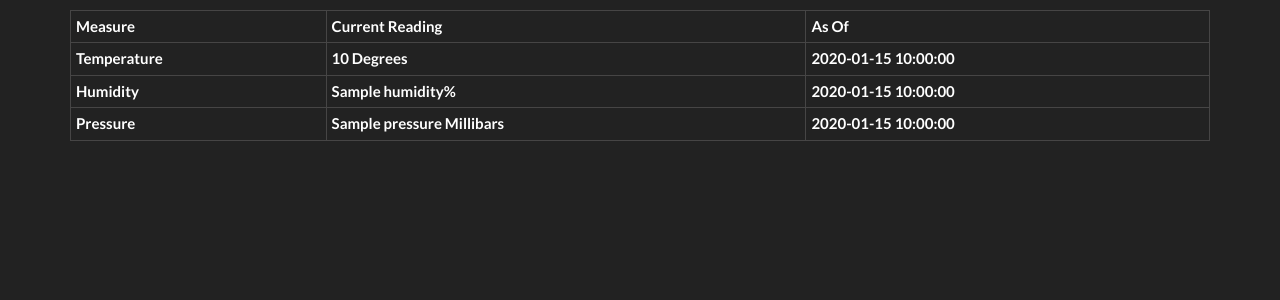
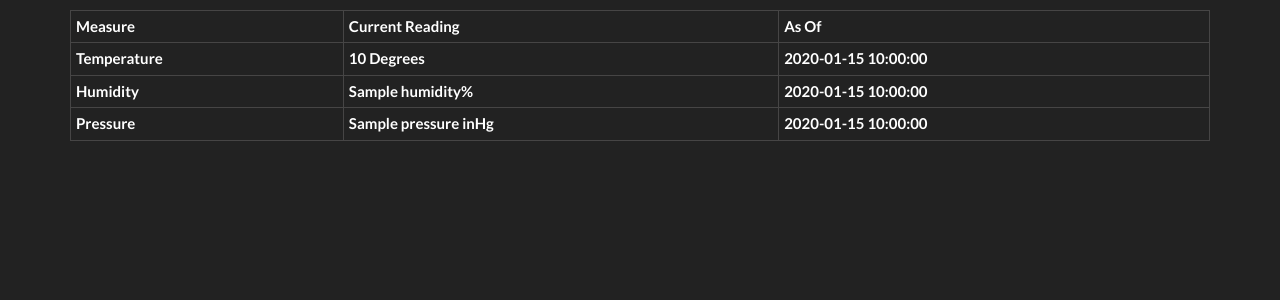
Before and after one commit to BKasin/Sensor, a Flask app: template sensor/templates/index.html in a window 1280 px wide. Shown: the part 60-360 px from the top of the page. Run offline with Flask 2, Linux system fonts and the light colour scheme; the template is opened without the code that fills it: most values are stand-ins (such as "Sample title", 1, 10 or a date in 2020); lists and menus that the app fills with data are empty; some libraries are stand-ins or nearby versions.

Commit message:
add readme, convert pressure

```diff
--- a/sensor/readings.py
+++ b/sensor/readings.py
@@ -8,7 +8,7 @@ def get_readings():
 
     humidity = round(sense.get_humidity(), 2)
     temp = round((sense.get_temperature() * 1.8) + 32, 2) # SenseHat uses Celsius, so convert to Fahrenheit by doing 'multiply by 1.8, add 32'
-    pressure = round(sense.get_pressure(), 2)
+    pressure = round(sense.get_pressure() / 33.864, 2) # Convert to inHg
     now = datetime.now()
     current_time = now.strftime("%H:%M:%S")
 
--- a/sensor/templates/index.html
+++ b/sensor/templates/index.html
@@ -38,7 +38,7 @@
             </tr>
             <tr>
               <th>Pressure</th>
-              <th>{{ data['pressure'] }} Millibars</th>
+              <th>{{ data['pressure'] }} inHg</th>
               <th>{{ data['time'] }}</th>
             </tr>
         </thead>
```
Also changed, not shown: README.md (added).
